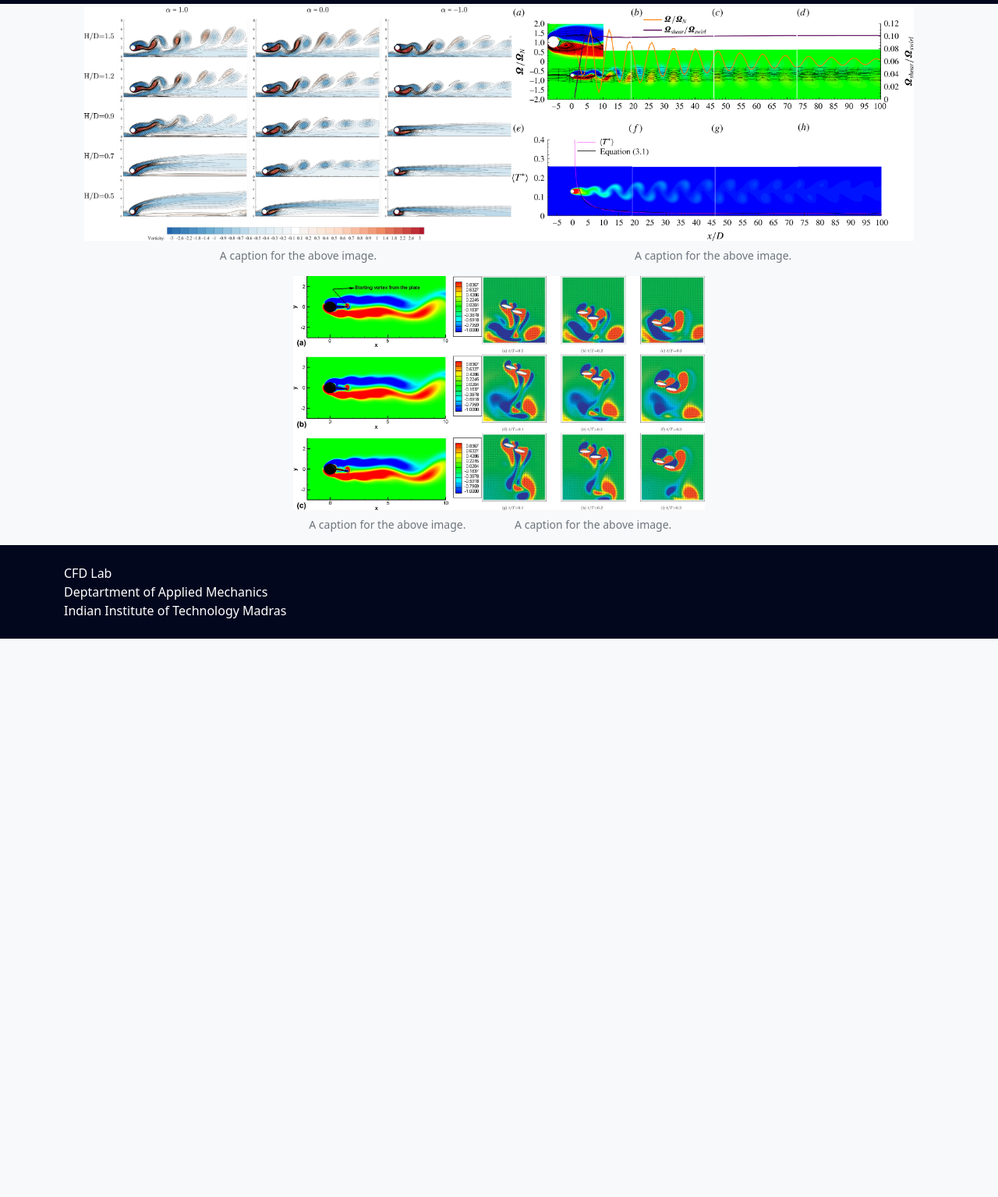
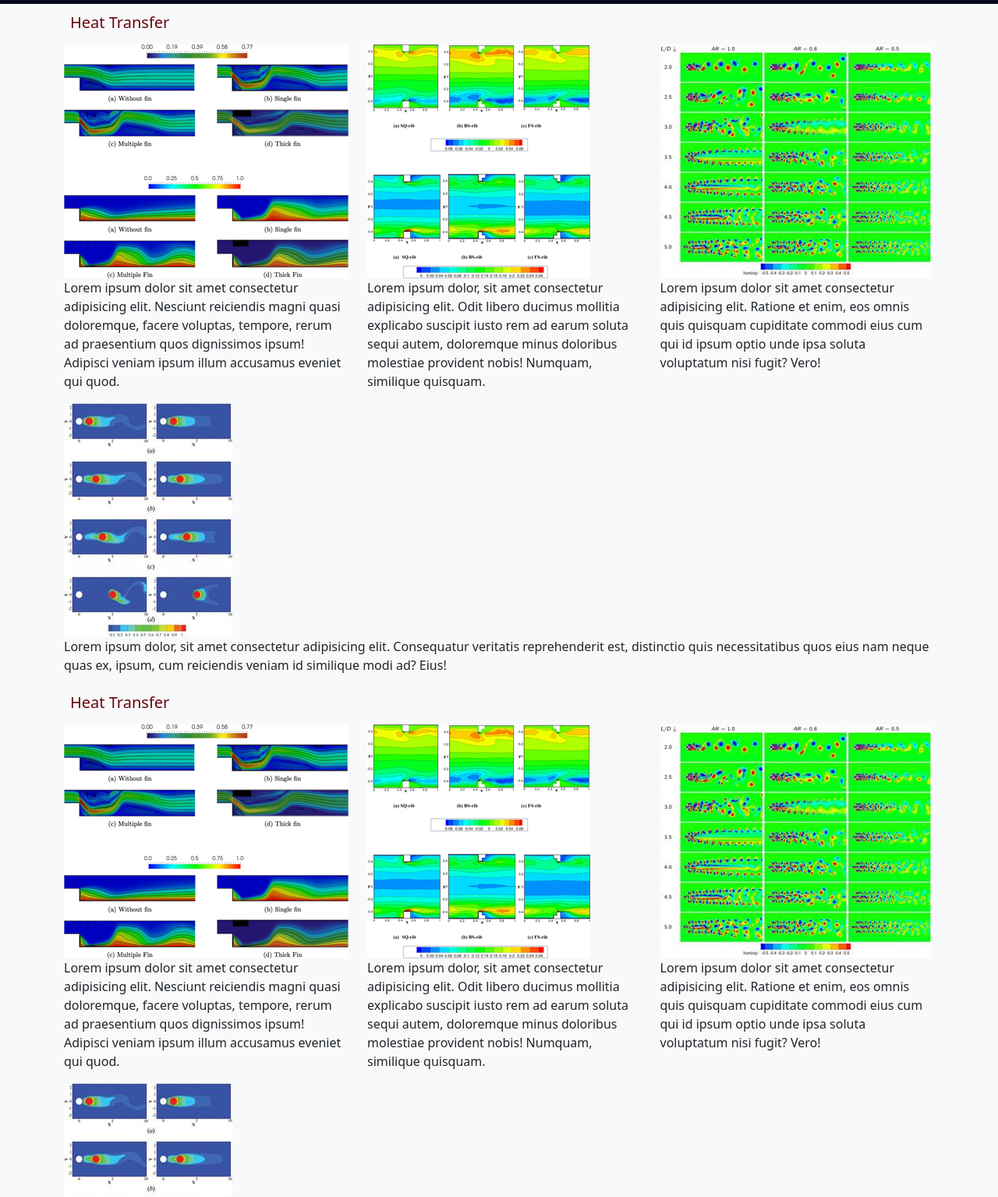
Before and after one commit to hanok-e/SV-website, a plain HTML site: page gallery.html in a window 1280 px wide. Shown: the part 51-1586 px from the top of the page at 78% size. Before the commit the page ends 870 px from the top, so only its background shows below. Drawn offline with Linux system fonts and the light colour scheme.

Commit message:
processed images

```diff
--- a/gallery.html
+++ b/gallery.html
@@ -57,40 +57,75 @@
 
 
     <div class="container flex-fill">
-
-        <div class="d-flex flex-wrap flex-fill justify-content-center">
-
-        <div class="col-md-auto">
-        <figure class="figure">
-            <img src="images/aerodynamics/1-s2.0-S0029801817302378-gr2_lrg.jpg" class="figure-img" height="300" />
-            <figcaption class="figure-caption text-center">A caption for the above image.</figcaption>
-        </figure>
+        <h5 class="p-2 text-secondary"> Heat Transfer </h5>
+        <div class="row">
+            <div class="col-md">
+                <img src="./images/heat transfer/resized/kumar2019_resized.png">
+                <div class="caption">
+                    <p>Lorem ipsum dolor sit amet consectetur adipisicing elit. Nesciunt reiciendis magni quasi
+                        doloremque, facere voluptas, tempore, rerum ad praesentium quos dignissimos ipsum! Adipisci
+                        veniam ipsum illum accusamus eveniet qui quod.
+                    </p>
+                </div>
+            </div>
+            <div class="col-md">
+                <img src="./images/heat transfer/resized/sreekesh2021_resized.png">
+                <div class="caption">
+                    <p>Lorem ipsum dolor, sit amet consectetur adipisicing elit. Odit libero ducimus mollitia explicabo suscipit iusto rem ad earum soluta sequi autem, doloremque minus doloribus molestiae provident nobis! Numquam, similique quisquam.</p>
+                </div>
+            </div>
+            <div class="col-md">
+                <img src="./images/heat transfer/resized/vivek2020_resized.jpeg">
+                <div class="caption">
+                    <p>Lorem ipsum dolor sit amet consectetur adipisicing elit. Ratione et enim, eos omnis quis quisquam
+                        cupiditate commodi eius cum qui id ipsum optio unde ipsa soluta voluptatum nisi fugit? Vero!</p>
+                </div>
+            </div>
+            <div class="col-md">
+                <img src="./images/heat transfer/resized/shaafi2014_resized.jpeg">
+                <div class="caption">
+                    <p>Lorem ipsum dolor, sit amet consectetur adipisicing elit. Consequatur veritatis reprehenderit
+                        est, distinctio quis necessitatibus quos eius nam neque quas ex, ipsum, cum reiciendis veniam id
+                        similique modi ad? Eius!</p>
+                </div>
+            </div>
         </div>
 
-        <div class="col-md-auto">
-        <figure class="figure">
-            <img src="images/aerodynamics/urn cambridge.org id binary 20170724080127854-0025 S002211201600625X S002211201600625X_fig2g.gif"
-                class="figure-img" height="300" />
-            <figcaption class="figure-caption text-center">A caption for the above image.</figcaption>
-        </figure>
-        </div>
+    </div>
 
-        <div class="col-md-auto">
-        <figure class="figure">
-            <img src="images/aerodynamics/1-s2.0-S0045793011002787-gr6.jpg"
-                class="figure-img" height="300" />
-            <figcaption class="figure-caption text-center">A caption for the above image.</figcaption>
-        </figure>
-        </div>
-
-        <div class="col-md-auto">
-        <figure class="figure">
-            <img src="images/aerodynamics/1-s2.0-S0045793017301238-gr11.jpg"
-                class="figure-img" height="300" />
-            <figcaption class="figure-caption text-center">A caption for the above image.</figcaption>
-        </figure>
-
-        </div>
+    <div class="container flex-fill">
+        <h5 class="p-2 text-secondary"> Heat Transfer </h5>
+        <div class="row">
+            <div class="col-md">
+                <img src="./images/heat transfer/resized/kumar2019_resized.png">
+                <div class="caption">
+                    <p>Lorem ipsum dolor sit amet consectetur adipisicing elit. Nesciunt reiciendis magni quasi
+                        doloremque, facere voluptas, tempore, rerum ad praesentium quos dignissimos ipsum! Adipisci
+                        veniam ipsum illum accusamus eveniet qui quod.
+                    </p>
+                </div>
+            </div>
+            <div class="col-md">
+                <img src="./images/heat transfer/resized/sreekesh2021_resized.png">
+                <div class="caption">
+                    <p>Lorem ipsum dolor, sit amet consectetur adipisicing elit. Odit libero ducimus mollitia explicabo suscipit iusto rem ad earum soluta sequi autem, doloremque minus doloribus molestiae provident nobis! Numquam, similique quisquam.</p>
+                </div>
+            </div>
+            <div class="col-md">
+                <img src="./images/heat transfer/resized/vivek2020_resized.jpeg">
+                <div class="caption">
+                    <p>Lorem ipsum dolor sit amet consectetur adipisicing elit. Ratione et enim, eos omnis quis quisquam
+                        cupiditate commodi eius cum qui id ipsum optio unde ipsa soluta voluptatum nisi fugit? Vero!</p>
+                </div>
+            </div>
+            <div class="col-md">
+                <img src="./images/heat transfer/resized/shaafi2014_resized.jpeg">
+                <div class="caption">
+                    <p>Lorem ipsum dolor, sit amet consectetur adipisicing elit. Consequatur veritatis reprehenderit
+                        est, distinctio quis necessitatibus quos eius nam neque quas ex, ipsum, cum reiciendis veniam id
+                        similique modi ad? Eius!</p>
+                </div>
+            </div>
         </div>
 
     </div>
```
Also changed, not shown: research.html (added, +97 -0 lines), images/heat transfer/kumar2019.png (added), images/heat transfer/kumar2019_0.jpg (added), images/heat transfer/kumar2019_1.jpg (added), images/heat transfer/resized/kumar2019_resized.png (added), images/heat transfer/resized/shaafi2014_resized.jpeg (added), images/heat transfer/resized/sreekesh2021_0_resized.jpeg (added), images/heat transfer/resized/sreekesh2021_1_resized.jpeg (added), images/heat transfer/resized/sreekesh2021_resized.png (added), images/heat transfer/resized/vivek2020_resized.jpeg (added), images/heat transfer/shaafi2014.jpeg (added), images/heat transfer/sreekesh2021_0.jpeg (added), images/heat transfer/sreekesh2021_1.jpeg (added), 4 other files.
